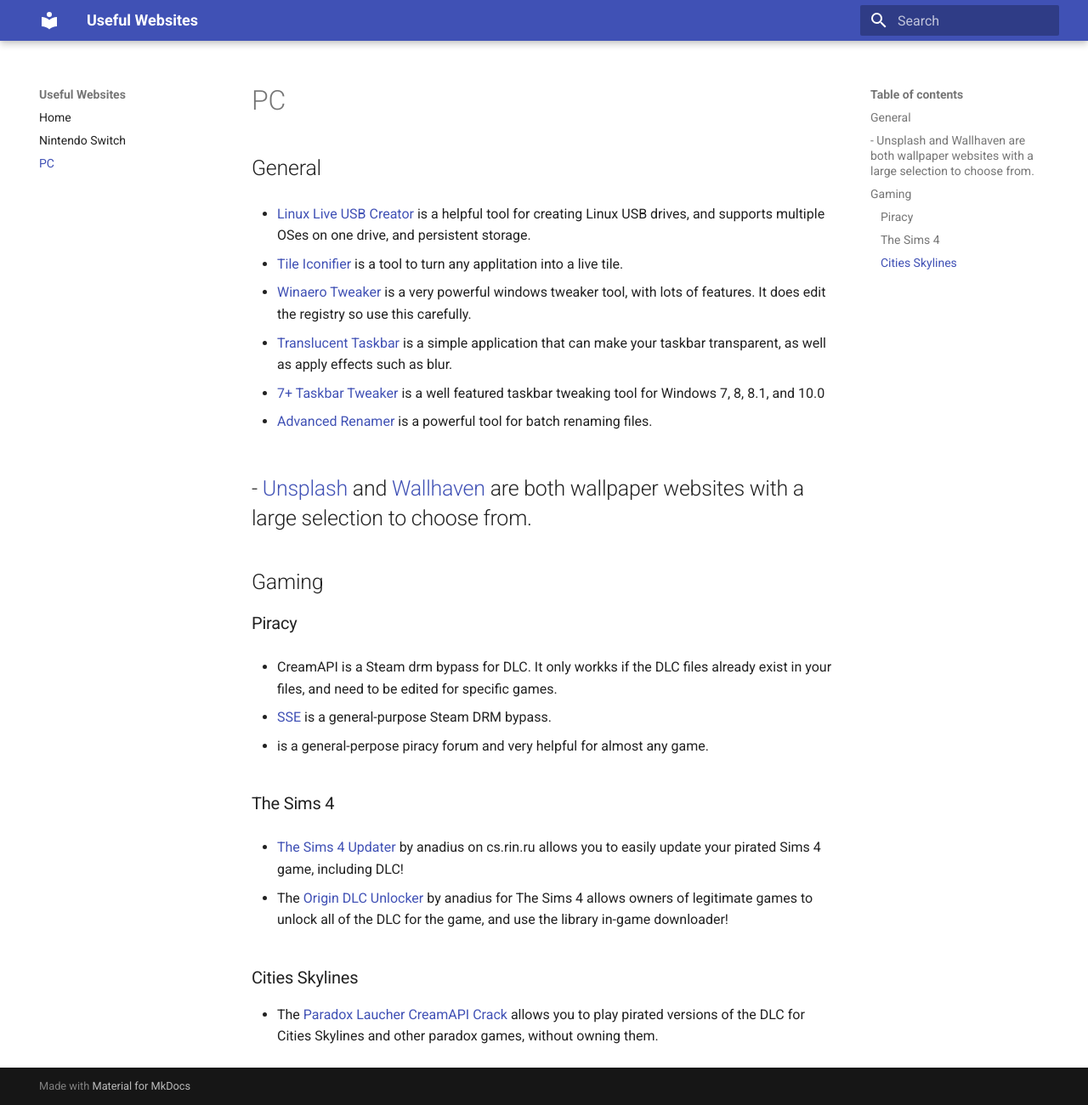
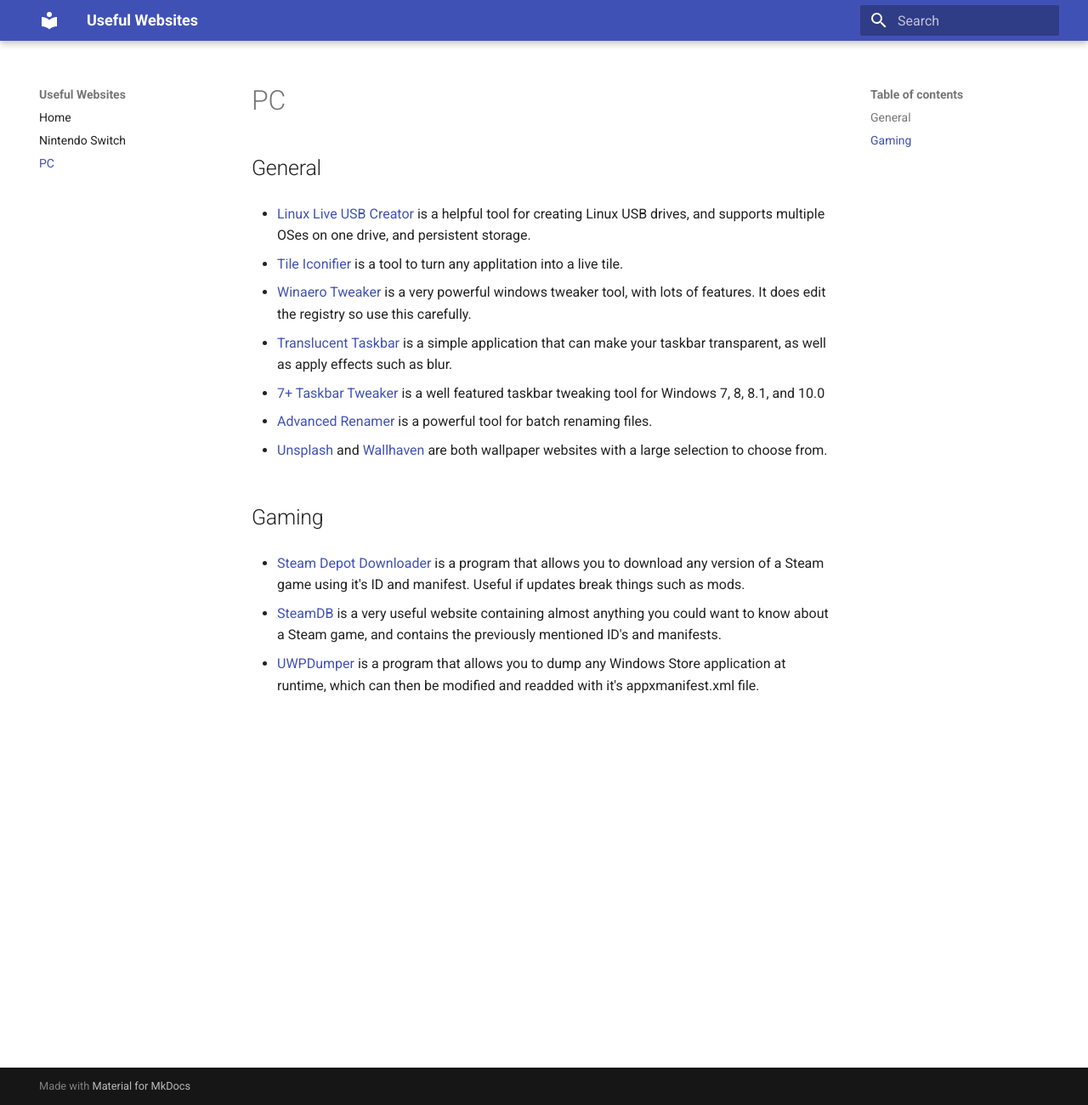
Before and after one commit to Supersonicboss1/Helpful-Websites-Supersonicboss1, an MkDocs documentation site: the page built from docs/pc.md, in a window 1280 px wide and 1300 px high. Shown: the whole window at 85% size. Built offline with MkDocs 1.6.1 and Material for MkDocs 9.7.7, drawn with Linux system fonts in a browser that asks for light colours.

Commit message:
move piracy section, add more to pc

```diff
--- a/docs/pc.md
+++ b/docs/pc.md
@@ -15,24 +15,11 @@
 - [Advanced Renamer](https://www.advancedrenamer.com/) is a powerful tool for batch renaming files.
 
 - [Unsplash](https://unsplash.com/) and [Wallhaven](https://wallhaven.cc/) are both wallpaper websites with a large selection to choose from.
----
 
 ## Gaming
 
-### Piracy
+- [Steam Depot Downloader](https://github.com/SteamRE/DepotDownloader) is a program that allows you to download any version of a Steam game using it's ID and manifest. Useful if updates break things such as mods.
 
-- CreamAPI is a Steam drm bypass for DLC. It only workks if the DLC files already exist in your files, and need to be edited for specific games.
+- [SteamDB](https://steamdb.info/) is a very useful website containing almost anything you could want to know about a Steam game, and contains the previously mentioned ID's and manifests.
 
-- [SSE](https://github.com/MAXBURAOT/SmartSteamEmu) is a general-purpose Steam DRM bypass.
-
-- <cs.rin.ru/forum> is a general-perpose piracy forum and very helpful for almost any game.
-
-### The Sims 4
-
-- [The Sims 4 Updater](https://cs.rin.ru/forum/viewtopic.php?f=20&t=102519) by anadius on cs.rin.ru allows you to easily update your pirated Sims 4 game, including DLC!
-
-- The [Origin DLC Unlocker](https://cs.rin.ru/forum/viewtopic.php?f=20&t=104412) by anadius for The Sims 4 allows owners of legitimate games to unlock all of the DLC for the game, and use the library in-game downloader!
-
-### Cities Skylines
-
-- The [Paradox Laucher CreamAPI Crack](https://mega.nz/folder/45YBwIxZ#fsZNZZu9twY2PVLgrB86fA) allows you to play pirated versions of the DLC for Cities Skylines and other paradox games, without owning them.
+- [UWPDumper](https://github.com/Wunkolo/UWPDumper) is a program that allows you to dump any Windows Store application at runtime, which can then be modified and readded with it's appxmanifest.xml file.
```
Also changed, not shown: docs/index.md (+2 -1 lines), docs/nx.md (+1 -15 lines), docs/piracy.md (added, +38 -0 lines).
